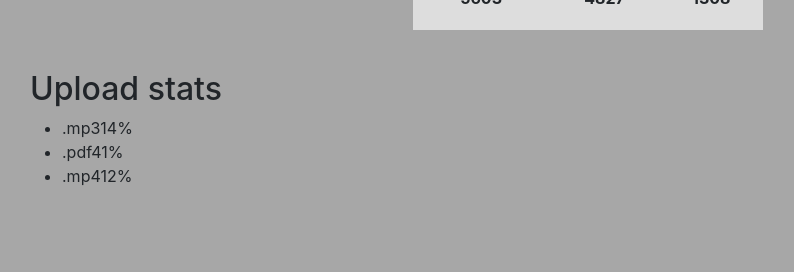
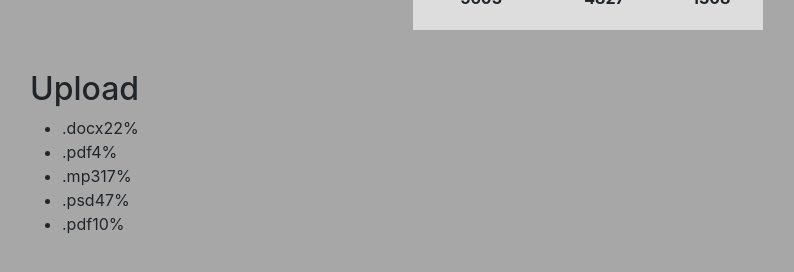
Before and after one commit to sasholk/react-hw, a React (Create React App) app in the folder react-hw-components/: page / in a window 1280 px wide. Shown: the part 428-700 px from the top of the page, without its empty margins (52-846 px from the left). Built offline with nearby package versions, Linux system fonts and the light colour scheme.

Commit message:
added props to comp Statistics

```diff
--- a/react-hw-components/src/components/App.jsx
+++ b/react-hw-components/src/components/App.jsx
@@ -1,13 +1,13 @@
 import React from "react";
 import "./App.css";
 import { Profile } from "./Profile/Profile";
-import { Statistics } from "./Statistics/Statistics";
+import { StatisticsList } from "./Statistics/StatisticsList";
 
 export const App = () => {
     return (
         <div className="container">
             <Profile />
-            <Statistics />
+            <StatisticsList />
         </div>
     );
 };
--- a/react-hw-components/src/components/Statistics/Statistics.jsx
+++ /dev/null
@@ -1,18 +0,0 @@
-import React from "react";
-
-import { StatisticsList } from "./StatisticsList";
-
-import data from "../../assets/data.json";
-
-const { stats } = data;
-
-export const Statistics = () => {
-    return (
-        <>
-            <StatisticsList
-                title="Upload stats"
-                stats={stats}
-            />
-        </>
-    );
-};
--- /dev/null
+++ b/react-hw-components/src/components/Statistics/StatisticsItem.jsx
@@ -0,0 +1,10 @@
+import React from "react";
+
+export const StatisticsItem = ({ label, percentage }) => {
+    return (
+        <li className="item">
+            <span className="label">{label}</span>
+            <span className="percentage">{percentage}%</span>
+        </li>
+    );
+};
--- a/react-hw-components/src/components/Statistics/StatisticsList.jsx
+++ b/react-hw-components/src/components/Statistics/StatisticsList.jsx
@@ -1,32 +1,25 @@
 import React from "react";
 
-const Item = ({ stats: { id, label, percentage } }) => {
-    return <li className="item">
-        <span className="label">.docx</span>
-        <span className="percentage">4%</span>
-    </li>
-};
+import { StatisticsItem } from "./StatisticsItem";
+
+import dataList from "../../assets/data.json";
 
 export const StatisticsList = () => {
     return (
-        <section className="statistics">
-            <h2 className="title">Upload stats</h2>
+        <>
+            <section className="statistics">
+                <h2 className="title">Upload </h2>
 
-            <ul className="stat-list">
-                {/* <Item /> */}
-                <li className="item">
-                    <span className="label">.mp3</span>
-                    <span className="percentage">14%</span>
-                </li>
-                <li className="item">
-                    <span className="label">.pdf</span>
-                    <span className="percentage">41%</span>
-                </li>
-                <li className="item">
-                    <span className="label">.mp4</span>
-                    <span className="percentage">12%</span>
-                </li>
-            </ul>
-        </section>
-    )
+                <ul className="stat-list">
+                    {dataList.map(({ id, label, percentage }) => (
+                        <StatisticsItem
+                            key={id}
+                            label={label}
+                            percentage={percentage}
+                        />
+                    ))}
+                </ul>
+            </section>
+        </>
+    );
 };
```
